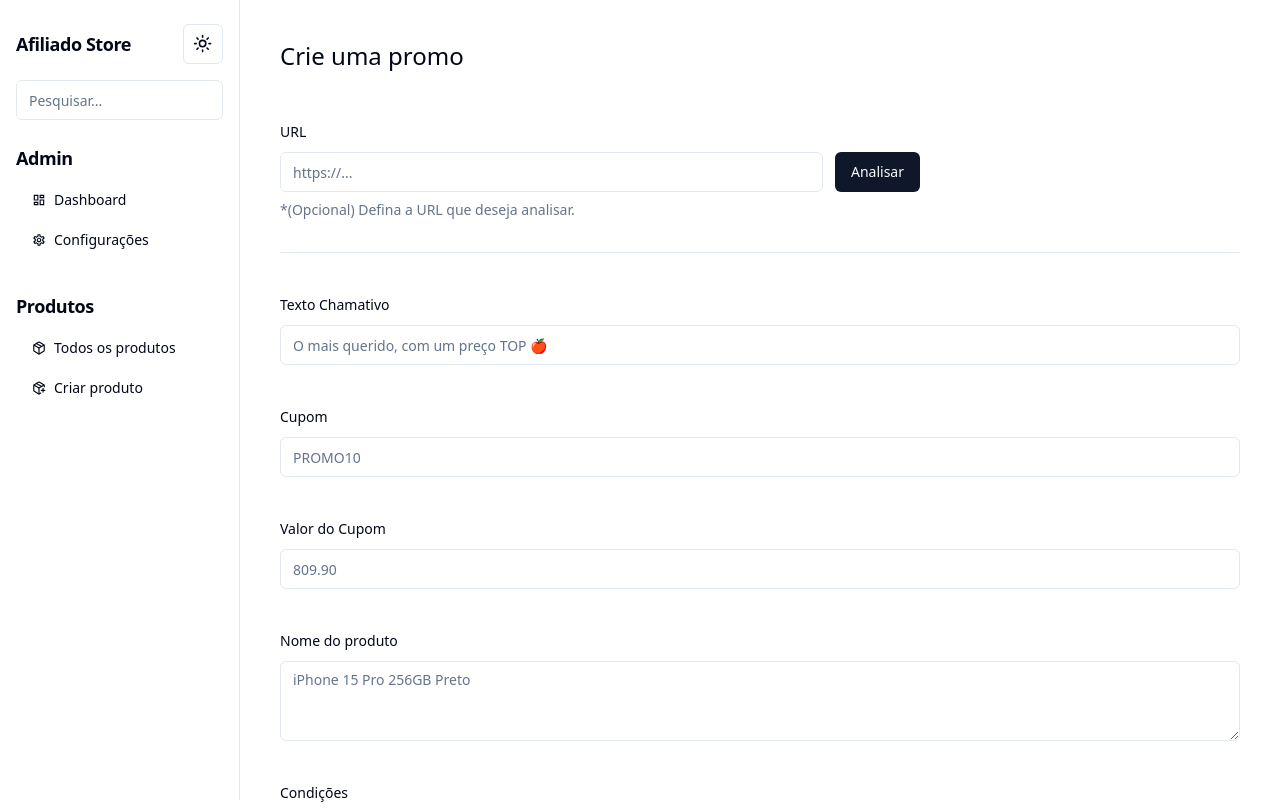
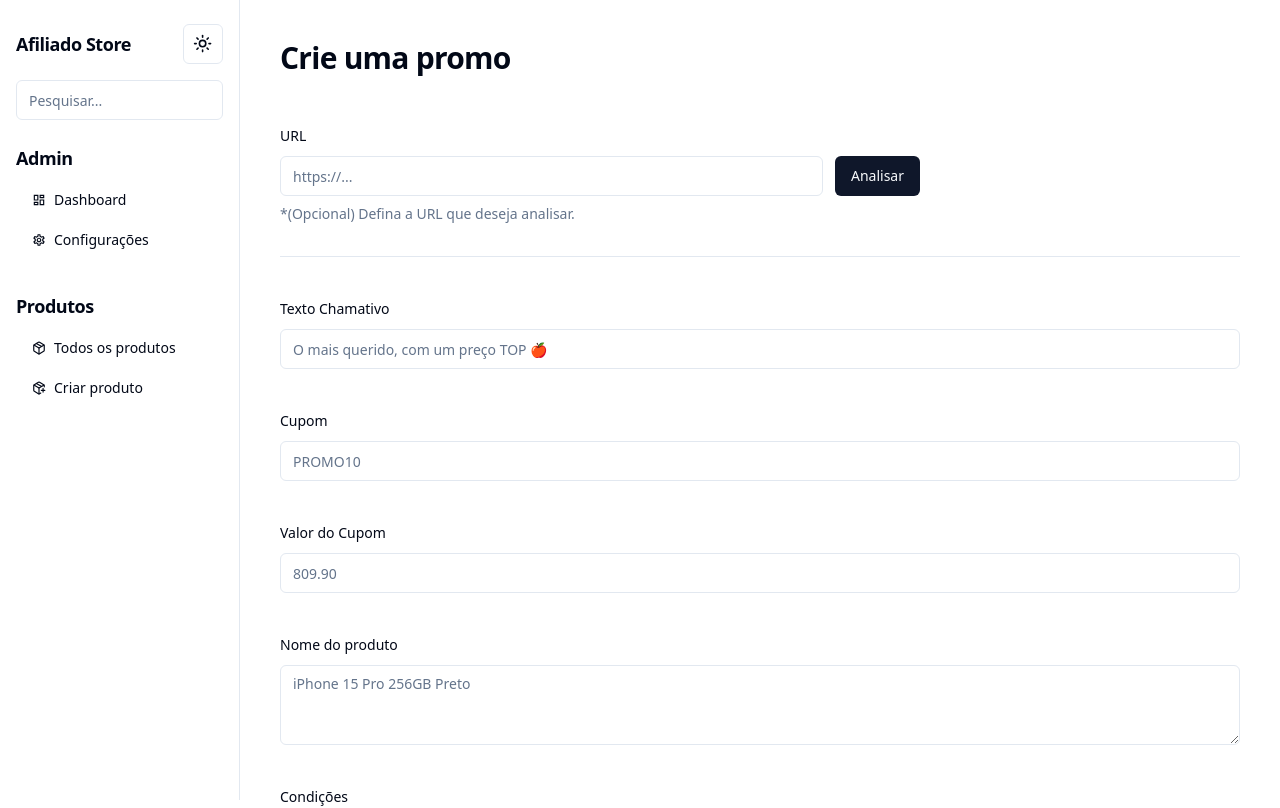
Before and after one commit to kennedysmartins/afiliado-store, a Next.js app: page /admin/products/create in a window 1280 px wide. Shown: the top 808 px of the page. Built offline with nearby package versions, Linux system fonts and the light colour scheme; no server answers.

Commit message:
style title pages

```diff
--- a/src/app/(admin)/admin/products/create/page.tsx
+++ b/src/app/(admin)/admin/products/create/page.tsx
@@ -4,7 +4,7 @@ import React from "react"
 const CreateProduct = () => {
   return (
     <main className="mx-10 w-full text-2xl gap-2 my-10">
-      Crie uma promo
+      <h2 className="text-3xl font-bold tracking-tight">Crie uma promo</h2>
       <div className="flex w-full">
         <FormAddProduct />
       </div>
--- a/src/app/(admin)/admin/products/edit/[id]/page.tsx
+++ b/src/app/(admin)/admin/products/edit/[id]/page.tsx
@@ -5,7 +5,7 @@ export default function ProductEditPage({ params }: { params: { id: string } })
   return (
     <>
       <main className="mx-10 w-full text-2xl gap-2 my-10">
-        Edite uma promo
+        <h2 className="text-3xl font-bold tracking-tight">Edite uma promo</h2>
         <div className="flex w-full">
           <FormEditProduct id={id} />
         </div>
--- a/src/app/(admin)/admin/products/page.tsx
+++ b/src/app/(admin)/admin/products/page.tsx
@@ -7,7 +7,7 @@ const Products = async () => {
   return (
     <main className="mx-2 sm:mx-10 w-full text-2xl gap-2 my-10">
       <div className="flex justify-between">
-        <h2>Products</h2>
+        <h2 className="text-3xl font-bold tracking-tight">Produtos</h2>
         <Button asChild>
           <Link href="/admin/products/create">Novo</Link>
         </Button>
--- a/src/app/(admin)/admin/settings/page.tsx
+++ b/src/app/(admin)/admin/settings/page.tsx
@@ -4,7 +4,7 @@ export default function Settings() {
   return (
     <>
       <main className="mx-10 w-full text-2xl gap-2 my-10">
-        Configurações
+        <h2 className="text-3xl font-bold tracking-tight">Configurações</h2>
         <div className="flex w-full">
           <FormEditSettings />
         </div>
```
